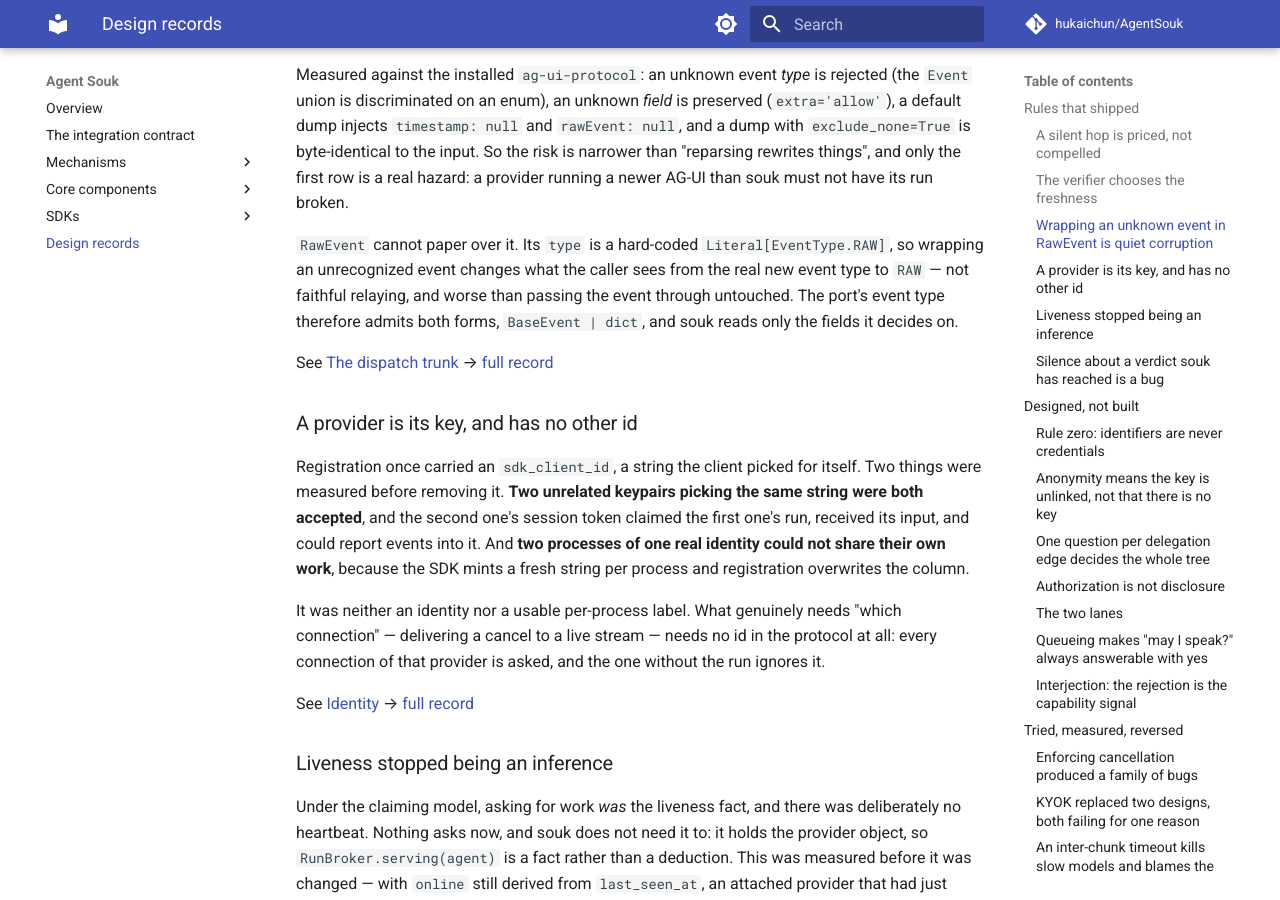
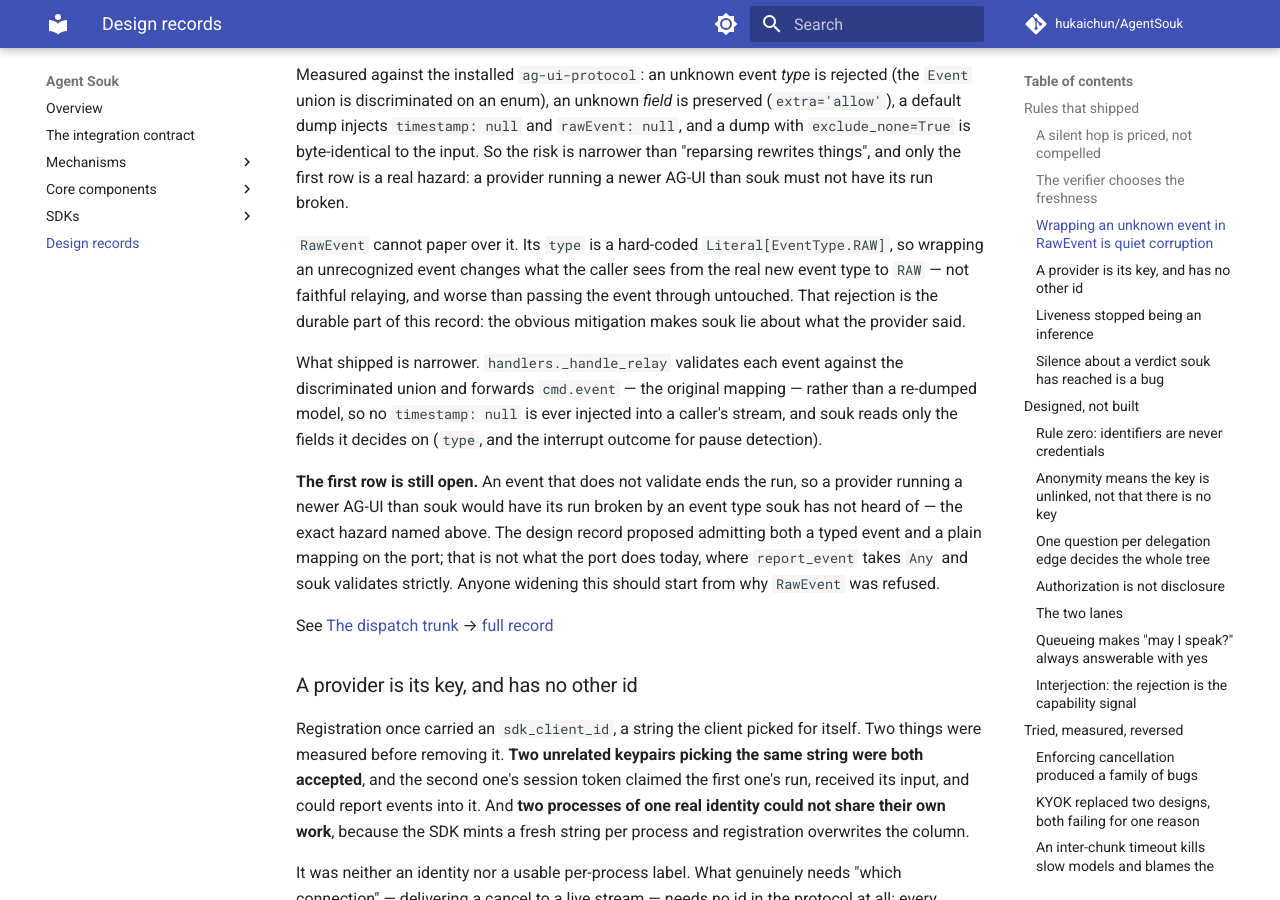
Before and after one commit to hukaichun/AgentSouk, an MkDocs documentation site: the page built from docs/design-records.md, in a window 1280 px wide and 900 px high, scrolled down 1063 px. Built offline with MkDocs 1.6.1 and Material for MkDocs 9.7.7, drawn with Linux system fonts in a browser that asks for light colours; comment, search, counter and statistics services are not loaded.

Commit message:
Correct the RawEvent record: its mitigation never shipped
Verifying the page's own claims against the code found one wrong. It
said the port's event type admits `BaseEvent | dict`. No such type
exists anywhere in the tree; `report_event` takes `Any`, and
handlers._handle_relay validates strictly with TypeAdapter(Event) and
ends the run when validation fails.

The four measurements the record rests on do reproduce against the
installed ag-ui-protocol — a throwaway probe confirmed each: unknown
event type rejected on the discriminated union, unknown field
preserved under extra='allow', default dump injects timestamp/rawEvent
nulls, exclude_none dump byte-identical to the input.

So the reasoning stands and the resolution does not. The record now
says what shipped (original mapping forwarded, never a re-dumped
model, so no null injection) and marks the hazard it named as still
open: a provider running a newer AG-UI than souk has its run ended by
an event type souk has not heard of. The RawEvent rejection is kept as
the starting point for anyone who widens this.

Co-Authored-By: Claude Fable 5 <noreply@anthropic.com>

```diff
--- a/docs/design-records.md
+++ b/docs/design-records.md
@@ -59,9 +59,23 @@ run broken.
 `RawEvent` cannot paper over it. Its `type` is a hard-coded
 `Literal[EventType.RAW]`, so wrapping an unrecognized event changes what
 the caller sees from the real new event type to `RAW` — not faithful
-relaying, and worse than passing the event through untouched. The port's
-event type therefore admits both forms, `BaseEvent | dict`, and souk
-reads only the fields it decides on.
+relaying, and worse than passing the event through untouched. That
+rejection is the durable part of this record: the obvious mitigation
+makes souk lie about what the provider said.
+
+What shipped is narrower. `handlers._handle_relay` validates each event
+against the discriminated union and forwards `cmd.event` — the original
+mapping — rather than a re-dumped model, so no `timestamp: null` is ever
+injected into a caller's stream, and souk reads only the fields it
+decides on (`type`, and the interrupt outcome for pause detection).
+
+**The first row is still open.** An event that does not validate ends the
+run, so a provider running a newer AG-UI than souk would have its run
+broken by an event type souk has not heard of — the exact hazard named
+above. The design record proposed admitting both a typed event and a
+plain mapping on the port; that is not what the port does today, where
+`report_event` takes `Any` and souk validates strictly. Anyone widening
+this should start from why `RawEvent` was refused.
 
 See [The dispatch trunk](core-components/dispatch.md) →
 [full record](https://github.com/hukaichun/AgentSouk/blob/main/design/library-architecture.md#typed-data-and-where-typing-stops)
```
